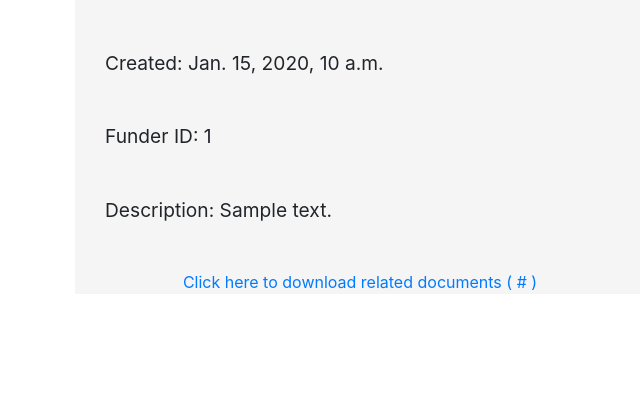
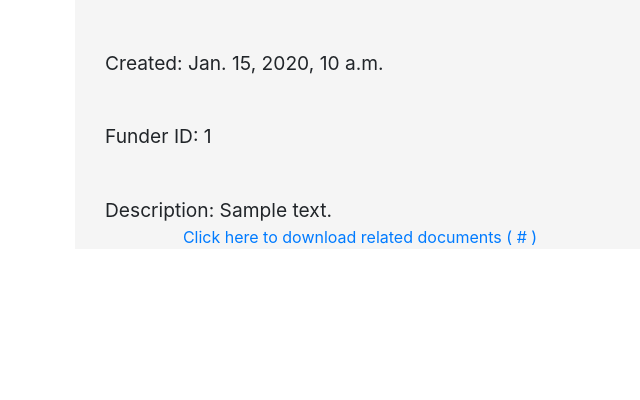
Before and after one commit to eoghan-o-connell/SESAME2, a Django app: template home/templates/home/call_view.html in a window 1280 px wide. Shown: the part 400-800 px from the top of the page, without its empty margins (280-920 px from the left). Run offline with Django 3.2, Linux system fonts and the light colour scheme; the template is opened without the code that fills it: most values are stand-ins (such as "Sample title", 1, 10 or a date in 2020); some libraries are stand-ins or nearby versions.

Commit message:
update to call_view

```diff
--- a/home/templates/home/call_view.html
+++ b/home/templates/home/call_view.html
@@ -21,14 +21,14 @@
       {% for item in call_obj %}
       <h1 style="font-size=3vw;"> {{ item.title }}</h1><br>
 
-      <div class="col text-left">
+      <div class="col text-left" style="font-size:1.5vw">
       <!--  <p style="font-size:1.5vw">Title: {{ item.title }}</p> -->
-        <p style="font-size:1.5vw">Funds: {{ item.funds }}</p>
-        <p style="font-size:1.5vw">Deadline: {{ item.deadline }}</p>
-        <p style="font-size:1.5vw">Target: {{ item.target }}</p>
-        <p style="font-size:1.5vw">Created: {{ item.created }}</p>
-        <p style="font-size:1.5vw">Funder ID: {{ item.funder_id }}</p>
-        <p style="font-size:1.5vw">Description: {{ item.description }}</p>
+        <p>Funds: {{ item.funds }}</p>
+        <p>Deadline: {{ item.deadline }}</p>
+        <p>Target: {{ item.target }}</p>
+        <p>Created: {{ item.created }}</p>
+        <p>Funder ID: {{ item.funder_id }}</p>
+        <p style="margin-bottom:0; padding-bottom:0">Description: {{ item.description }}</p>
       </div>
   {% endfor %}
 
@@ -37,7 +37,7 @@
           <!-- <form method="post" enctype="multipart/form-data"> -->
             {% csrf_token %}
               <!-- {{ form.as_p }} -->
-                <input id="call_id" type="text" style="visibility:hidden" value={{ call_id }}>
+                <input id="call_id" type="hidden" value={{ call_id }}>
             <section id="dz">
                 <div id="dropbox" class="dropzone"</div><br>
             </section><br>
```
